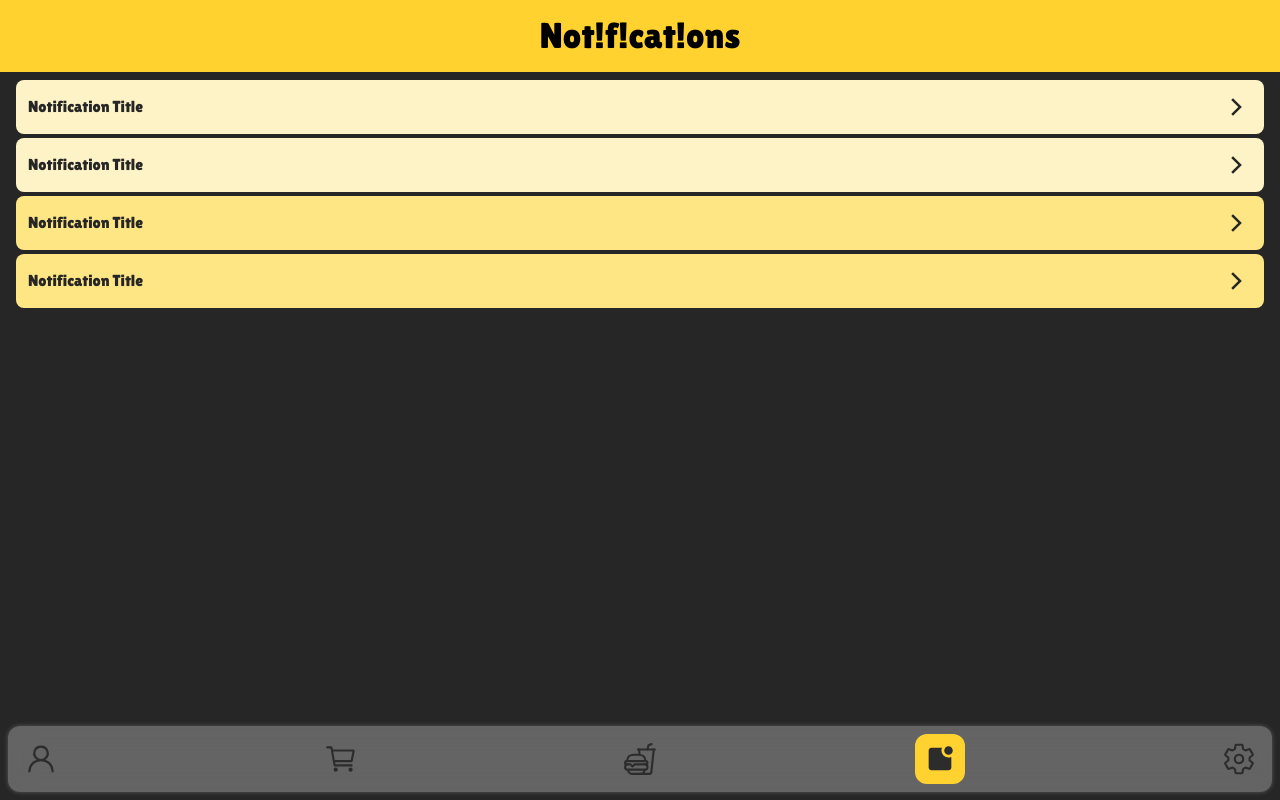
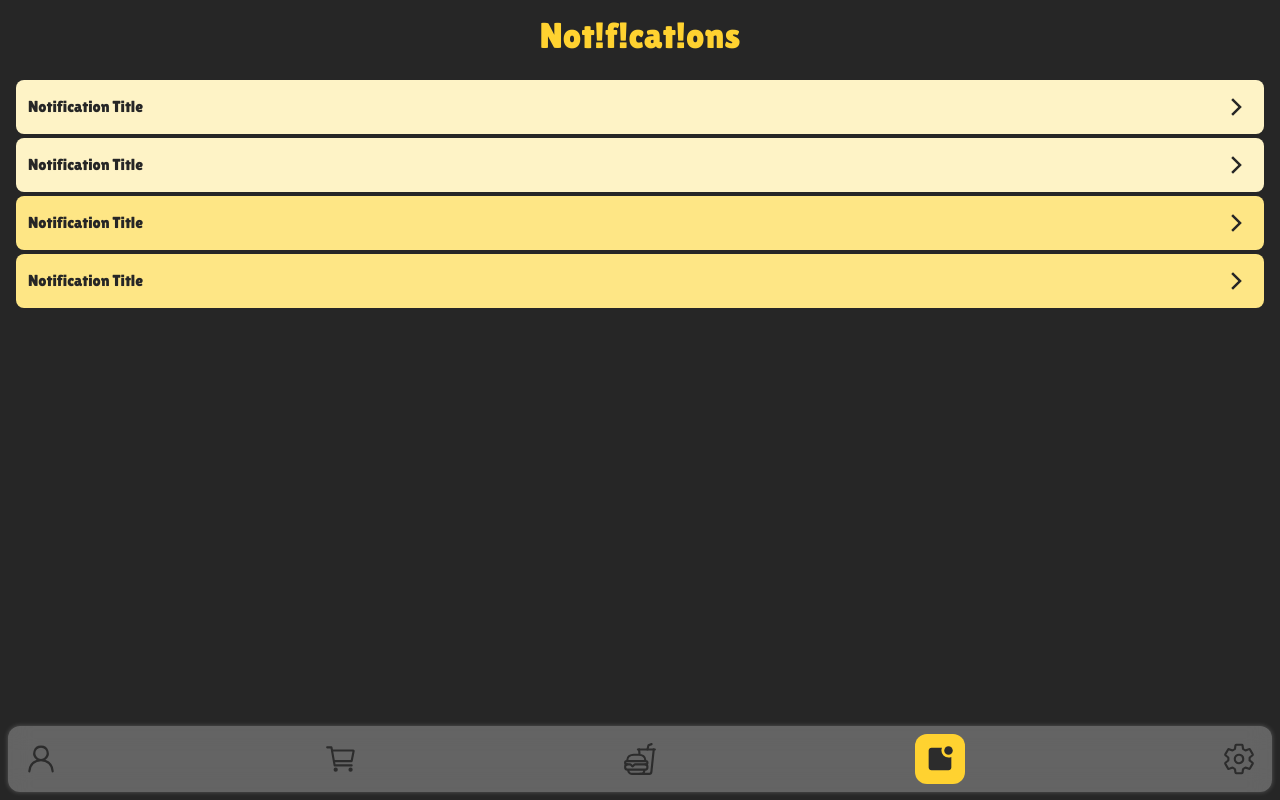
Before and after one commit to mahdibaderloo/fastfood, a React (Vite) app: page /notifications in a window 1280 px wide. Built offline with nearby package versions, Linux system fonts and the light colour scheme.

Commit message:
dark theme for HeaderNotification

```diff
--- a/src/features/notification/HeaderNotification.jsx
+++ b/src/features/notification/HeaderNotification.jsx
@@ -1,7 +1,7 @@
 function HeaderNotification() {
   return (
-    <header className="w-full flex items-center justify-center py-4 fixed bg-amber-300">
-      <p className="text-4xl">Not!f!cat!ons</p>
+    <header className="w-full flex items-center justify-center py-4 fixed bg-amber-300 dark:bg-neutral-800">
+      <p className="text-4xl dark:text-amber-300">Not!f!cat!ons</p>
     </header>
   );
 }
```
